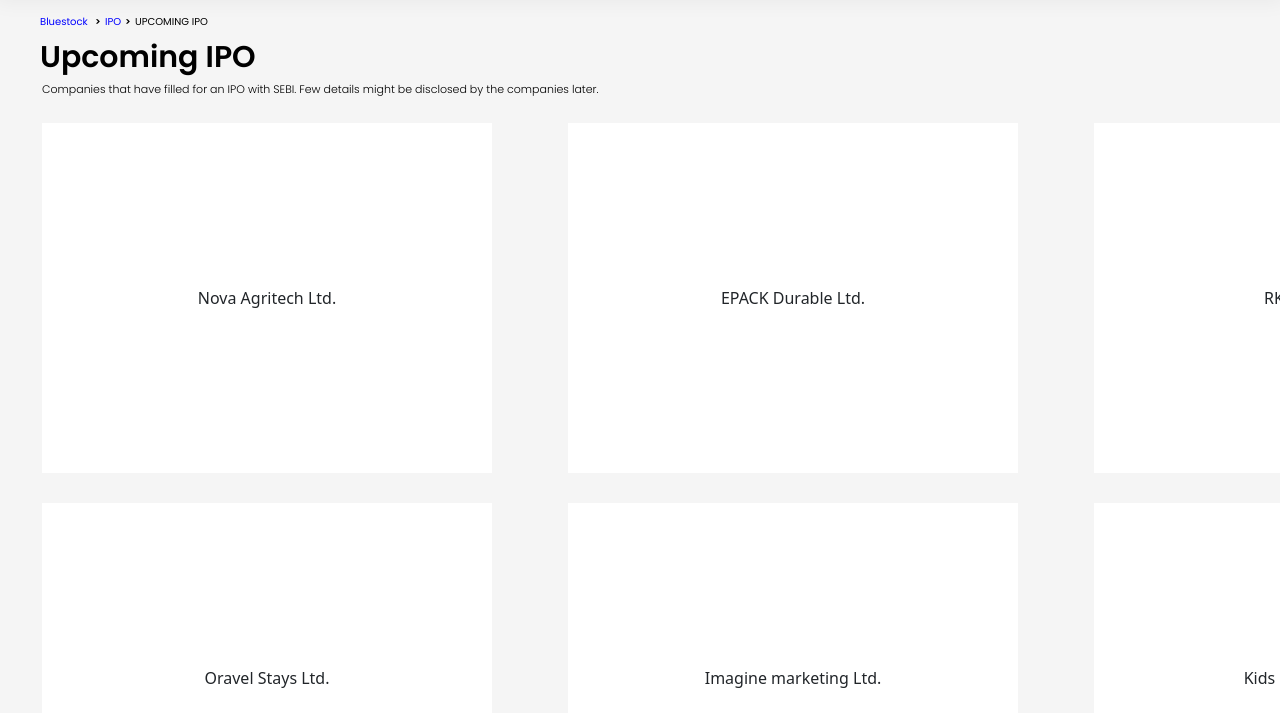
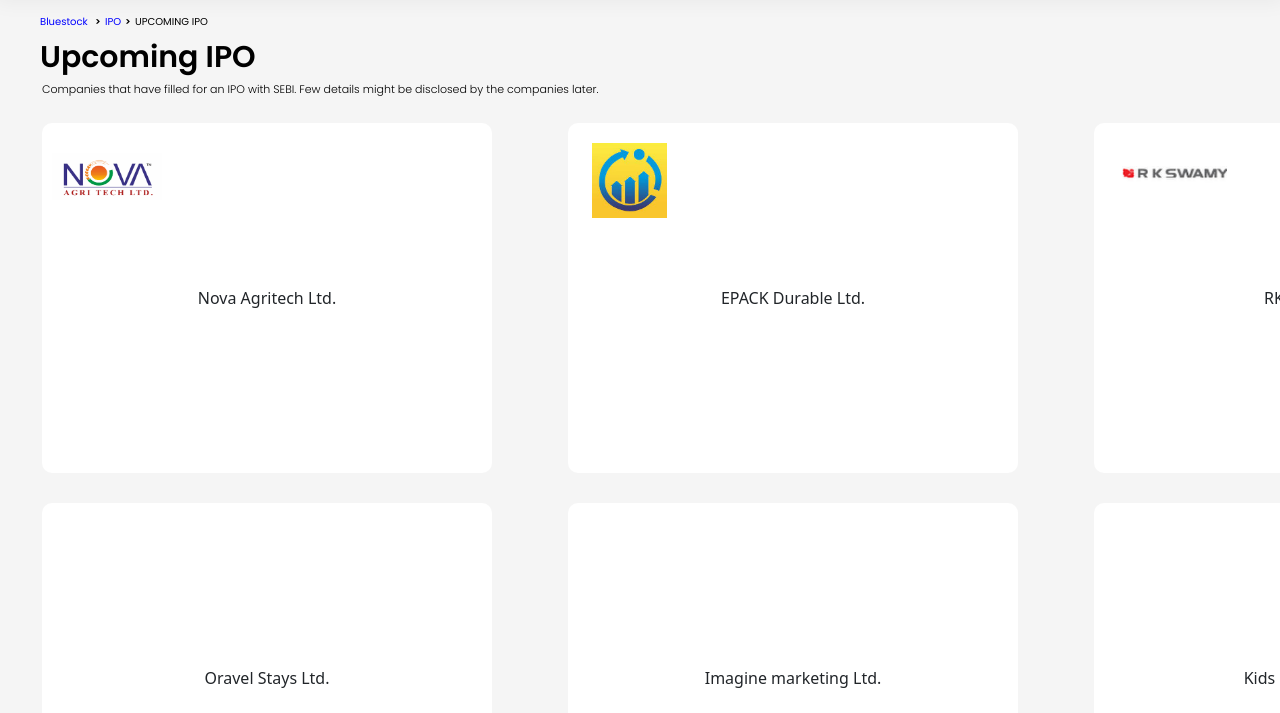
Before and after one commit to suryansh2206/Bluestock-Fintech-Internship-Component-1, a plain HTML site: page Component_1/index.html in a window 1280 px wide. Shown: the part 87-800 px from the top of the page. Drawn offline with nearby package versions, Linux system fonts and the light colour scheme.

Commit message:
added image in 3 cards

```diff
--- a/Component_1/index.html
+++ b/Component_1/index.html
@@ -163,12 +163,15 @@
     <div class="section1">
         <div class="grid-container">
             <div class="custom-box">
+                <img class="nova-img" src="../Component_1/images/nova.png" alt="nova" />
                 Nova Agritech Ltd.
             </div>
             <div class="custom-box">
+                <img class="epack-img" src="../Component_1/images/epack.jpg" alt="epack" />
                 EPACK Durable Ltd.
             </div>
             <div class="custom-box">
+                <img class="rsswamy-img" src="../Component_1/images/rs swamy.jpg" alt="rs swamy" />
                 RK Swamy Ltd.
             </div>
             <div class="custom-box">
--- a/Component_1/style.css
+++ b/Component_1/style.css
@@ -267,4 +267,35 @@ body {
   display: flex;
   align-items: center;
   justify-content: center;
+  border-radius: 10px;
 }
+
+.nova-img {
+  width: 110px;
+  height: 47px;
+  position: absolute; /* Ensures the 'top' and 'left' properties work */
+  top: 30px;
+  left: 10px;
+  gap: 0px; /* This property is not applicable for a single element, it is used in flex or grid containers */
+  opacity: 0px;
+}
+
+.epack-img {
+  width: 75px;
+  height: 75px;
+  position: absolute; /* Ensures the 'top' and 'left' properties work */
+  top: 20px;
+  left: 550px;
+  gap: 0px; /* This property is not applicable for a single element, it is used in flex or grid containers */
+  opacity: 0px;
+}
+
+.rsswamy-img {
+  width: 105px;
+  height: 90px;
+  position: absolute; /* Ensures the 'top' and 'left' properties work */
+  top: 5px;
+  left: 1080px;
+  gap: 0px; /* This property is not applicable for a single element, it is used in flex or grid containers */
+  opacity: 0px;
+}
```
Also changed, not shown: Component_1/images/boat.png (added), Component_1/images/cloudnine.jpg (added), Component_1/images/cmr.jpg (added), Component_1/images/epack.jpg (added), Component_1/images/ixigo.png (added), Component_1/images/mobikwik.png (added), Component_1/images/nova.png (added), Component_1/images/ola electric.png (added), Component_1/images/oyo.png (added), Component_1/images/pkh.jpg (added), Component_1/images/rs swamy.jpg (added), Component_1/images/wellness.png (added).
